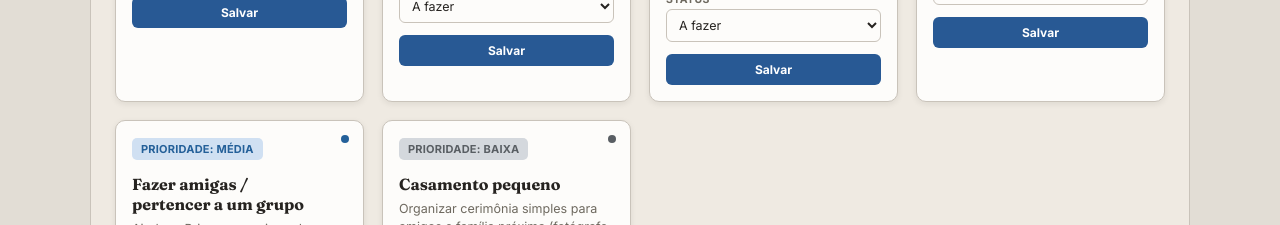
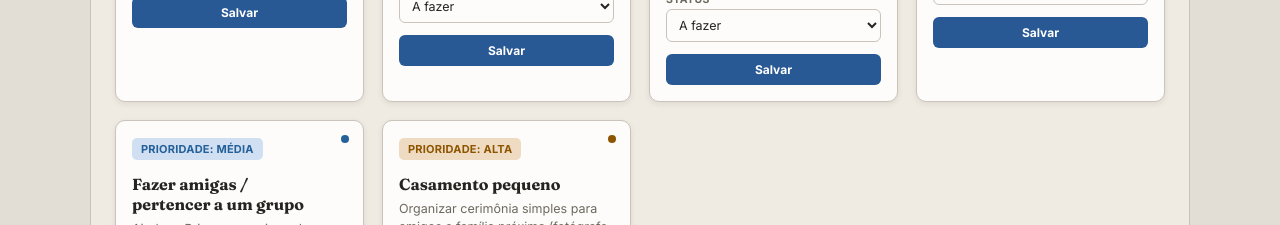
Before and after one commit to kayohr05/quadro-tarefas-haevete, a plain HTML site: page static/index.html in a window 1280 px wide. Shown: the part 2460-2685 px from the top of the page. Drawn offline with Linux system fonts and the light colour scheme; no server answers.

Commit message:
Ajusta prioridades: reparo de torneira/descarga do banheiro e casamento pequeno passam para alta
Co-Authored-By: Claude Sonnet 5 <noreply@anthropic.com>

```diff
--- a/static/index.html
+++ b/static/index.html
@@ -308,7 +308,7 @@
       detail: "Cabelo, maquiagem, alimentação, exercício e passear são coisas simples que podem devolver um pouco de dignidade e ânimo para a Pri, sempre respeitando o que ela conseguir aceitar no momento — sem pressão." },
     { id: "p5", cat: "pri", pri: "media", title: "Fazer amigas / pertencer a um grupo", desc: "Ajudar a Pri a se aproximar de um grupo e de coisas que gosta.",
       detail: "Ajudar a Pri a se reconectar com atividades que gosta e se aproximar de um grupo de mulheres pode reconstruir vínculos sociais que se perderam com a rotina pesada de cuidado do lar e do Matheus." },
-    { id: "p6", cat: "pri", pri: "baixa", title: "Casamento pequeno", desc: "Organizar cerimônia simples para amigos e família próxima (fotógrafo já garantido). Previsto para início do ano que vem.",
+    { id: "p6", cat: "pri", pri: "alta", title: "Casamento pequeno", desc: "Organizar cerimônia simples para amigos e família próxima (fotógrafo já garantido). Previsto para início do ano que vem.",
       detail: "Já existe fotógrafo confirmado para uma cerimônia pequena, reunindo amigos e familiares próximos. A ideia inicial é realizar isso no início do ano que vem, mas pode ser antecipada se as condições da família permitirem — seria um marco bonito de celebração no meio dessa caminhada." },
 
     // ---- BRUNO ----
@@ -350,9 +350,9 @@
       detail: "Conseguir um colchão melhor para o Matheus impacta diretamente a qualidade do sono dele, o que por sua vez afeta seu comportamento e a frequência de crises durante o dia." },
     { id: "c5", cat: "casa", pri: "alta", title: "Guarda-roupas para o quarto das crianças", desc: "Conseguir um guarda-roupa para organizar as roupas das crianças.",
       detail: "O quarto das crianças (Matheus e Manu) não tem guarda-roupa — conseguir um ajudaria a organizar melhor as roupas e o próprio espaço do quarto." },
-    { id: "c6", cat: "casa", pri: "media", title: "Reparo da torneira do banheiro", desc: "Consertar o vazamento/defeito da torneira.",
+    { id: "c6", cat: "casa", pri: "alta", title: "Reparo da torneira do banheiro", desc: "Consertar o vazamento/defeito da torneira.",
       detail: "A torneira do banheiro está com defeito e precisa de um reparo simples — item de manutenção básica da casa." },
-    { id: "c7", cat: "casa", pri: "media", title: "Reparo da descarga do banheiro", desc: "Consertar a descarga com defeito.",
+    { id: "c7", cat: "casa", pri: "alta", title: "Reparo da descarga do banheiro", desc: "Consertar a descarga com defeito.",
       detail: "A descarga do banheiro está com defeito e precisa de reparo — outro item de manutenção básica que afeta o dia a dia da casa." },
     { id: "c8", cat: "casa", pri: "media", title: "Desnível do piso da laje", desc: "Corrigir o desnível que forma poça de água na laje.",
       detail: "Existe um desnível no piso da laje que forma poça de água. Com o tempo, isso pode gerar infiltração, mofo ou risco de escorregão — vale corrigir antes que vire um problema estrutural maior." },
```
